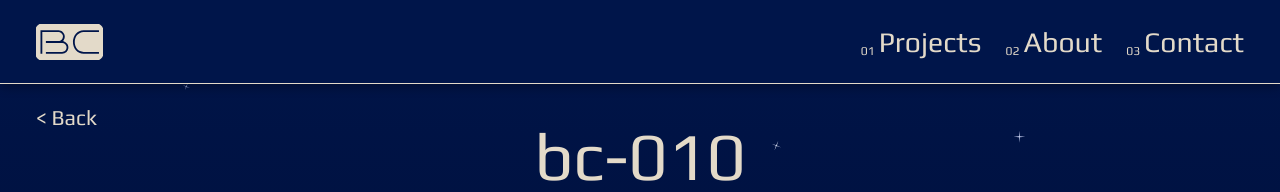
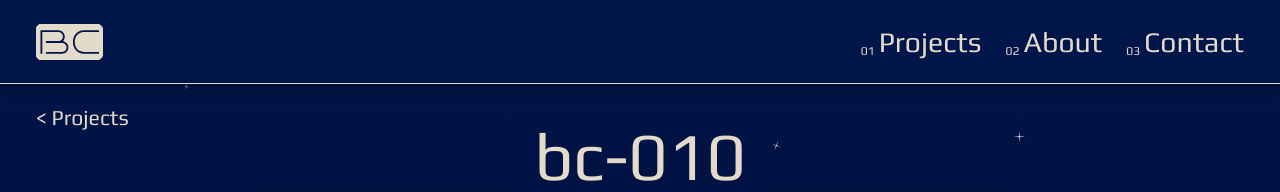
Before and after one commit to bcimbali/my-site-2, a Next.js app: page /projects/bc-010 in a window 1280 px wide. Shown: the top 192 px of the page. Built offline with nearby package versions, Linux system fonts and the light colour scheme; a web font is replaced by a local one.

Commit message:
feat(component): custom backBttn text in PageTitle

```diff
--- a/src/components/PageTitle/index.tsx
+++ b/src/components/PageTitle/index.tsx
@@ -47,17 +47,19 @@ const TitleWrapper = styled.div`
 const PageTitle = ({
   children,
   noMargin = false,
-  backButtonLink
+  backButtonLink,
+  backButtonText = 'Back'
 }: {
   children: React.ReactNode;
   noMargin?: boolean;
   backButtonLink?: string;
+  backButtonText?: string;
 }) => (
   <TitleWrapper>
     <Title $noMargin={noMargin} $hasBackButton={!!backButtonLink}>
       {children}
     </Title>
-    {!!backButtonLink && <BackButton href={backButtonLink}>{`< Back`}</BackButton>}
+    {!!backButtonLink && <BackButton href={backButtonLink}>{`< ` + backButtonText}</BackButton>}
   </TitleWrapper>
 );
 
--- a/src/components/ProjectDetailPage/index.tsx
+++ b/src/components/ProjectDetailPage/index.tsx
@@ -98,7 +98,9 @@ const ProjectDetailPage = ({ projectName }: ProjectPageTypes) => {
   );
   return (
     <OuterContainer>
-      <PageTitle backButtonLink="/projects">{project?.title}</PageTitle>
+      <PageTitle backButtonLink="/projects" backButtonText="Projects">
+        {project?.title}
+      </PageTitle>
       <InnerContainer>
         {!!project?.image && (
           <ImgContainer href={project.liveLink} target="_blank">
```
